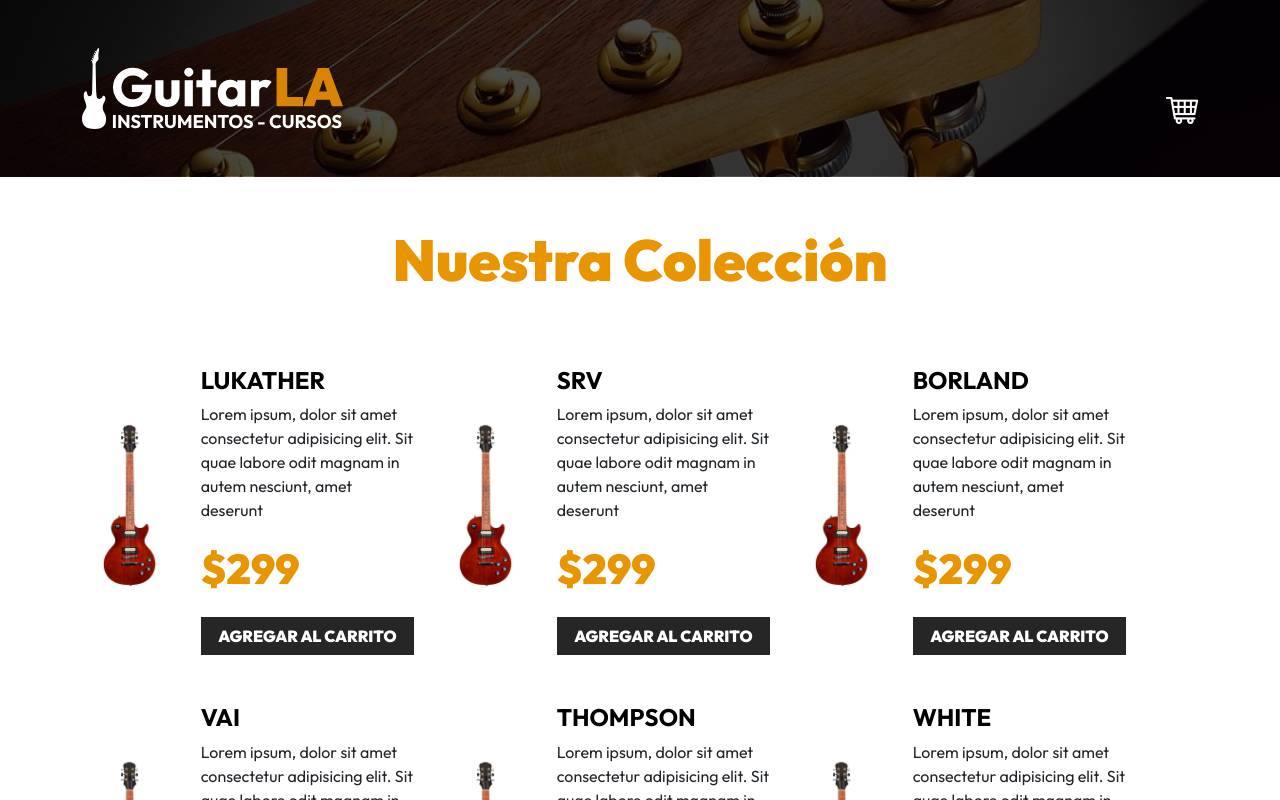
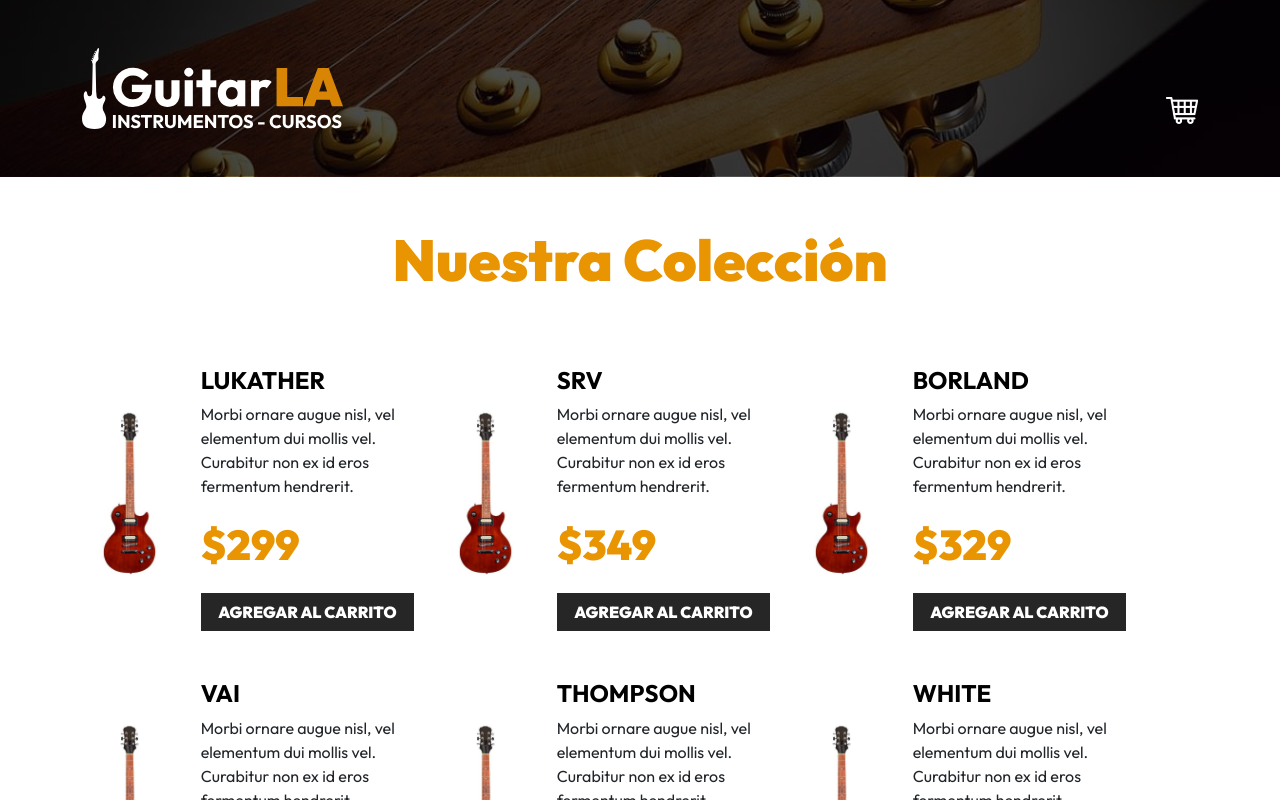
Before and after one commit to marialapc/ikasten, a React (Vite) app in the folder alfa/: page / in a window 1280 px wide. Shown: the top 800 px of the page. Built offline with nearby package versions, Linux system fonts and the light colour scheme.

Commit message:
function onClick

```diff
--- a/alfa/src/App.jsx
+++ b/alfa/src/App.jsx
@@ -5,6 +5,7 @@ import { db } from "./data/db";
 
 function App() {
   const [data, setData] = useState(db);
+  const [cart, setCart] = useState([])
 
   return (
     <>
@@ -15,7 +16,10 @@ function App() {
         <div className="row mt-5">
           {data.map((guitar) => (
              <Guitar
+                key={guitar.id}
                 guitar={guitar}
+                cart={cart}
+                setCart={setCart}
             />
           ))}
         </div>
--- a/alfa/src/components/Guitar.jsx
+++ b/alfa/src/components/Guitar.jsx
@@ -1,6 +1,6 @@
-export default function Guitar({guitar}) {
+export default function Guitar({guitar, cart, setCart}) {
 
-    const {name} = guitar
+    const { id, name, image, description, price } = guitar
 
     return(
         <div className="col-md-6 col-lg-4 my-4 row align-items-center">
@@ -9,11 +9,12 @@ export default function Guitar({guitar}) {
         </div>
         <div className="col-8">
             <h3 className="text-black fs-4 fw-bold text-uppercase">{name}</h3>
-            <p>Lorem ipsum, dolor sit amet consectetur adipisicing elit. Sit quae labore odit magnam in autem nesciunt, amet deserunt</p>
-            <p className="fw-black text-primary fs-3">$299</p>
+            <p>{description}</p>
+            <p className="fw-black text-primary fs-3">${price}</p>
             <button
                 type="button"
                 className="btn btn-dark w-100"
+                onClick={() => setCart([...cart, guitar])}
             >Agregar al Carrito</button>
         </div>
     </div>
```
